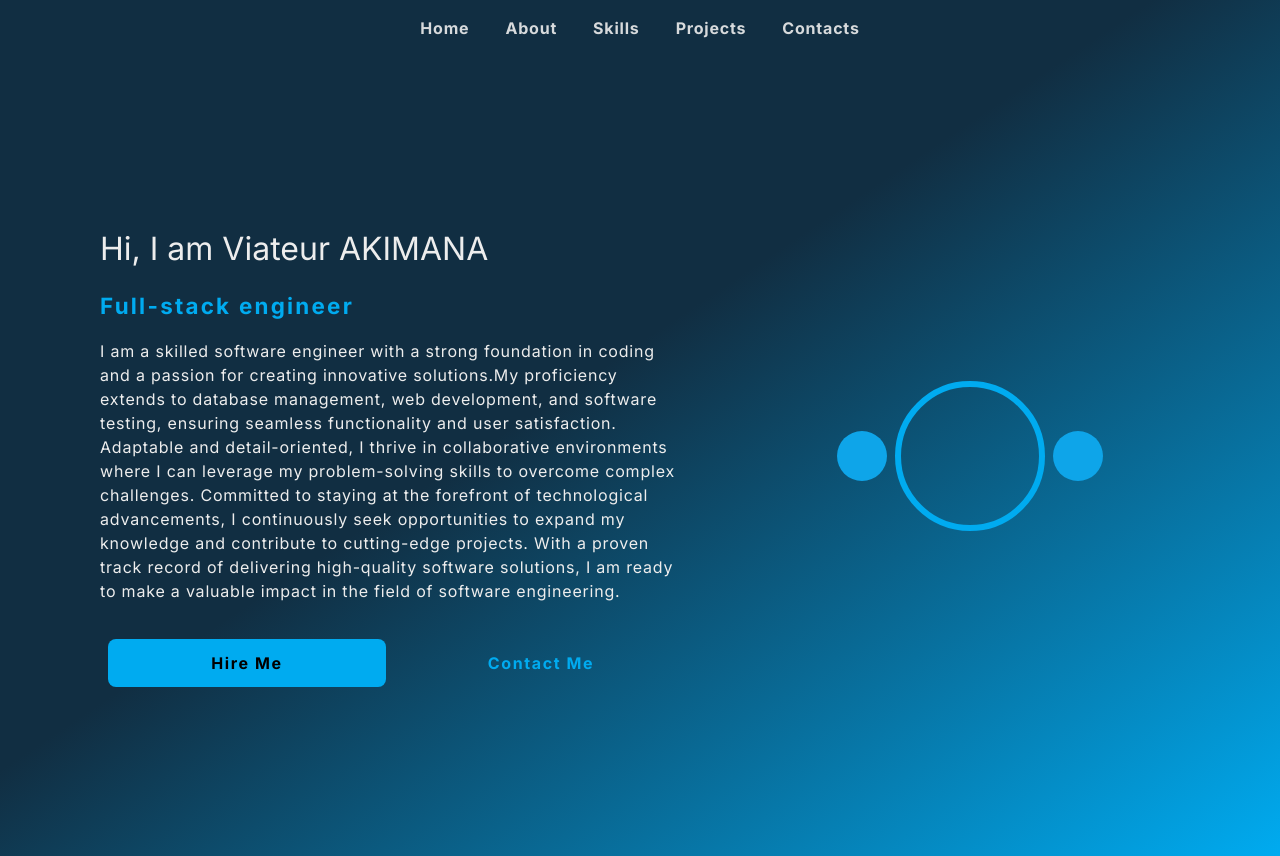
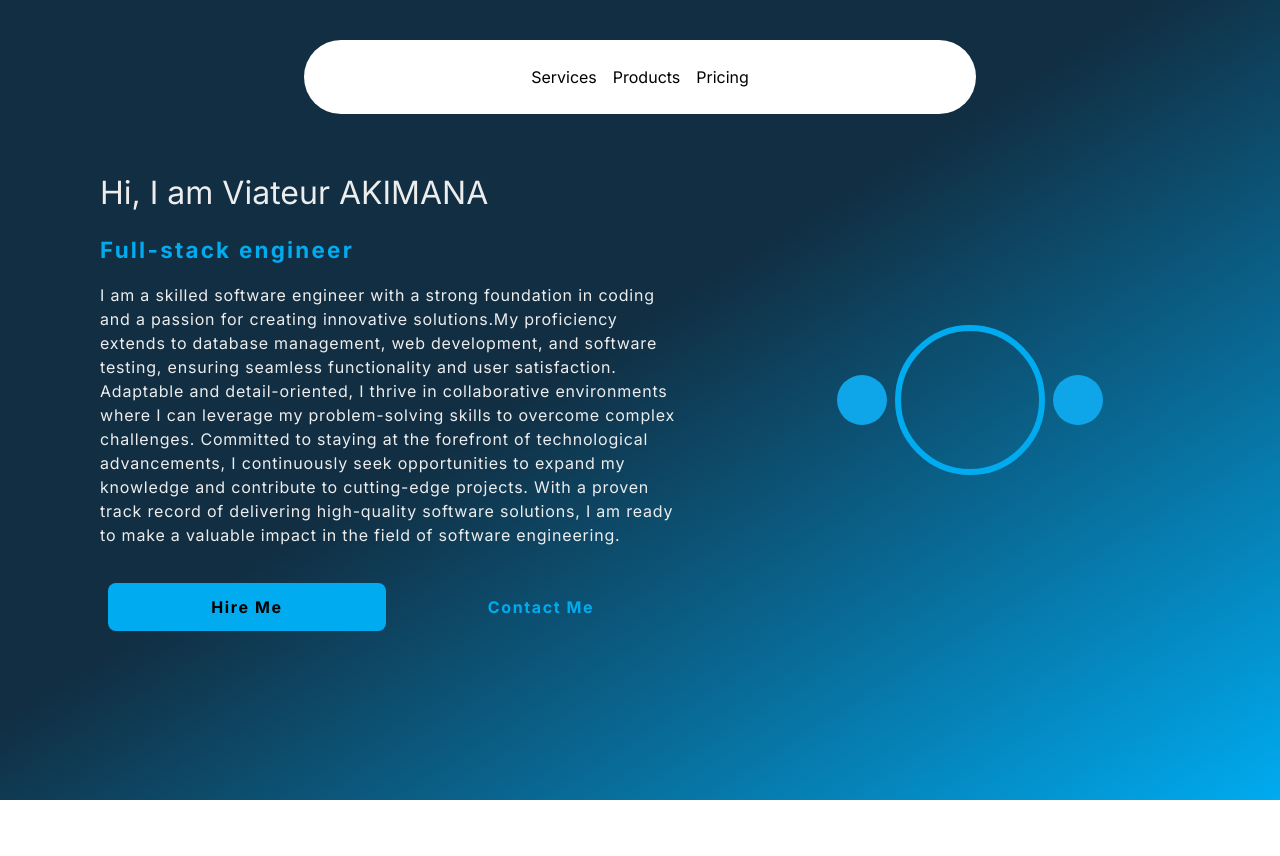
Before and after one commit to Viateur-akimana/portfolio-main, a Next.js app: page / in a window 1280 px wide. After the commit the page ends 800 px from the top, so only its background shows below. Built offline with nearby package versions, Linux system fonts and the light colour scheme.

Commit message:
Done with navbar implementation

```diff
--- a/app/layout.tsx
+++ b/app/layout.tsx
@@ -1,4 +1,3 @@
-import Header from '@/components/Header'
 import './globals.css'
 import { Inter } from 'next/font/google'
 
--- a/app/page.tsx
+++ b/app/page.tsx
@@ -1,10 +1,10 @@
-import Header from '@/components/Header'
+import  Navbar  from '../components/Navbar'
 import Image from 'next/image'
 
 export default function Home() {
   return (
     <div className=' bg-gradient-to-br from-[#112e42] from-45%  to-[#00abf0]  h-max-screen'>
-      <Header />
+      <Navbar />
       <div className='w-full flex h-screen justify-around p-5 items-center'>
         <div className='flex flex-col gap-4 ml-0 md:ml-20 w-full text-center md:text-left md:p-0'>
           <h1 className='text-[#ededed] text-[2em]'>Hi, I am Viateur AKIMANA</h1>
--- /dev/null
+++ b/app/utils/cn.ts
@@ -0,0 +1,5 @@
+import { ClassValue, clsx } from "clsx";
+import { twMerge } from "tailwind-merge";
+export function cn(...inputs: ClassValue[]) {
+  return twMerge(clsx(inputs));
+}
--- a/components/Header/index.tsx
+++ /dev/null
@@ -1,56 +0,0 @@
-'use client'
-
-import React, { useEffect, useRef } from 'react'
-import Link from 'next/link'
-
-type Props = {}
-
-const Header = (props: Props) => {
-    const headerRef = useRef<any>(null)
-    const hambRef = useRef<any>(null)
-    const navRef = useRef<any>(null)
-    const scroll = () => {
-        const sticky = headerRef.current?.offsetTop
-        if (window.scrollY >= sticky) {
-            headerRef.current.classList.add('bg-blue')
-        }
-    }
-    useEffect(() => {
-
-        window.addEventListener('scroll', scroll)
-        return () => window.removeEventListener('scroll', scroll)
-    }, [])
-    return (
-        <div
-            ref={headerRef}
-            className='text-[#ededed] flex  justify-around p-4 items-center w-full  top-0'
-        >
-            <ul className='gap-9 lg:flex hidden' ref={navRef}>
-                <Link href={'/'}><li className='nav-list-item'>Home</li></Link>
-                <Link href={'/about'}>
-                    <li className='nav-list-item'>About</li>
-                </Link>
-                <Link href={'/skills'}>
-                    <li className='nav-list-item'>Skills</li>
-                </Link>
-                <Link href={'/projects'}>
-                    <li className='nav-list-item'>Projects</li>
-                </Link>
-                <Link href={'/contacts'}>
-                    <li className='nav-list-item'>Contacts</li>
-                </Link>
-            </ul>
-
-            <div className=' flex-col gap-1 lg:hidden flex' onClick={() => {
-                navRef.current?.classList.toggle('hamburger')
-                hambRef.current.classList.toggle('active')
-            }} ref={hambRef}>
-                <span className="bar"></span>
-                <span className="bar"></span>
-                <span className="bar"></span>
-            </div>
-        </div>
-    )
-}
-
-export default Header
--- /dev/null
+++ b/components/Navbar.tsx
@@ -0,0 +1,60 @@
+"use client";
+import React, { useState } from "react";
+import { HoveredLink, Menu, MenuItem, ProductItem } from "./ui/navbar-menu";
+import { cn } from "../app/utils/cn";
+
+export default function Navbar({ className }: { className?: string }) {
+  const [active, setActive] = useState<string | null>(null);
+  return (
+    <div
+      className={cn("fixed top-10 inset-x-0 max-w-2xl mx-auto z-50", className)}
+    >
+      <Menu setActive={setActive}>
+        <MenuItem setActive={setActive} active={active} item="Services">
+          <div className="flex flex-col space-y-4 text-sm">
+            <HoveredLink href="/web-dev">Web Development</HoveredLink>
+            <HoveredLink href="/interface-design">Interface Design</HoveredLink>
+            <HoveredLink href="/seo">Search Engine Optimization</HoveredLink>
+            <HoveredLink href="/branding">Branding</HoveredLink>
+          </div>
+        </MenuItem>
+        <MenuItem setActive={setActive} active={active} item="Products">
+          <div className="  text-sm grid grid-cols-2 gap-10 p-4">
+            <ProductItem
+              title="Algochurn"
+              href="https://algochurn.com"
+              src="https://assets.aceternity.com/demos/algochurn.webp"
+              description="Prepare for tech interviews like never before."
+            />
+            <ProductItem
+              title="Tailwind Master Kit"
+              href="https://tailwindmasterkit.com"
+              src="https://assets.aceternity.com/demos/tailwindmasterkit.webp"
+              description="Production ready Tailwind css components for your next project"
+            />
+            <ProductItem
+              title="Moonbeam"
+              href="https://gomoonbeam.com"
+              src="https://assets.aceternity.com/demos/Screenshot+2024-02-21+at+11.51.31%E2%80%AFPM.png"
+              description="Never write from scratch again. Go from idea to blog in minutes."
+            />
+            <ProductItem
+              title="Rogue"
+              href="https://userogue.com"
+              src="https://assets.aceternity.com/demos/Screenshot+2024-02-21+at+11.47.07%E2%80%AFPM.png"
+              description="Respond to government RFPs, RFIs and RFQs 10x faster using AI"
+            />
+          </div>
+        </MenuItem>
+        <MenuItem setActive={setActive} active={active} item="Pricing">
+          <div className="flex flex-col space-y-4 text-sm">
+            <HoveredLink href="/hobby">Hobby</HoveredLink>
+            <HoveredLink href="/individual">Individual</HoveredLink>
+            <HoveredLink href="/team">Team</HoveredLink>
+            <HoveredLink href="/enterprise">Enterprise</HoveredLink>
+          </div>
+        </MenuItem>
+      </Menu>
+    </div>
+  );
+}
--- /dev/null
+++ b/components/ui/navbar-menu.tsx
@@ -0,0 +1,121 @@
+"use client";
+import React from "react";
+import { motion } from "framer-motion";
+import Link from "next/link";
+import Image from "next/image";
+
+const transition = {
+  type: "spring",
+  mass: 0.5,
+  damping: 11.5,
+  stiffness: 100,
+  restDelta: 0.001,
+  restSpeed: 0.001,
+};
+
+export const MenuItem = ({
+  setActive,
+  active,
+  item,
+  children,
+}: {
+  setActive: (item: string) => void;
+  active: string | null;
+  item: string;
+  children?: React.ReactNode;
+}) => {
+  return (
+    <div onMouseEnter={() => setActive(item)} className="relative ">
+      <motion.p
+        transition={{ duration: 0.3 }}
+        className="cursor-pointer text-black hover:opacity-[0.9] dark:text-white"
+      >
+        {item}
+      </motion.p>
+      {active !== null && (
+        <motion.div
+          initial={{ opacity: 0, scale: 0.85, y: 10 }}
+          animate={{ opacity: 1, scale: 1, y: 0 }}
+          transition={transition}
+        >
+          {active === item && (
+            <div className="absolute top-[calc(100%_+_1.2rem)] left-1/2 transform -translate-x-1/2 pt-4">
+              <motion.div
+                transition={transition}
+                layoutId="active" // layoutId ensures smooth animation
+                className="bg-white dark:bg-black backdrop-blur-sm rounded-2xl overflow-hidden border border-black/[0.2] dark:border-white/[0.2] shadow-xl"
+              >
+                <motion.div
+                  layout // layout ensures smooth animation
+                  className="w-max h-full p-4"
+                >
+                  {children}
+                </motion.div>
+              </motion.div>
+            </div>
+          )}
+        </motion.div>
+      )}
+    </div>
+  );
+};
+
+export const Menu = ({
+  setActive,
+  children,
+}: {
+  setActive: (item: string | null) => void;
+  children: React.ReactNode;
+}) => {
+  return (
+    <nav
+      onMouseLeave={() => setActive(null)} // resets the state
+      className="relative rounded-full border border-transparent dark:bg-black dark:border-white/[0.2] bg-white shadow-input flex justify-center space-x-4 px-8 py-6 "
+    >
+      {children}
+    </nav>
+  );
+};
+
+export const ProductItem = ({
+  title,
+  description,
+  href,
+  src,
+}: {
+  title: string;
+  description: string;
+  href: string;
+  src: string;
+}) => {
+  return (
+    <Link href={href} className="flex space-x-2">
+      <Image
+        src={src}
+        width={140}
+        height={70}
+        alt={title}
+        className="flex-shrink-0 rounded-md shadow-2xl"
+      />
+      <div>
+        <h4 className="text-xl font-bold mb-1 text-black dark:text-white">
+          {title}
+        </h4>
+        <p className="text-neutral-700 text-sm max-w-[10rem] dark:text-neutral-300">
+          {description}
+        </p>
+      </div>
+    </Link>
+  );
+};
+
+export const HoveredLink = ({ children, ...rest }: any) => {
+  return (
+    <Link
+      {...rest}
+      className="text-neutral-700 dark:text-neutral-200 hover:text-black "
+    >
+      {children}
+    </Link>
+  );
+};
--- a/next.config.js
+++ b/next.config.js
@@ -1,4 +1,10 @@
 /** @type {import('next').NextConfig} */
-const nextConfig = {}
+const nextConfig = {
+    images:{
+        remotePatterns:[
+            {protocol: "https", hostname:"assets.aceternity.com"}
+        ]
+    }
+}
 
 module.exports = nextConfig
--- a/package.json
+++ b/package.json
@@ -13,10 +13,11 @@
     "@types/react": "^18.2.14",
     "@types/react-dom": "^18.2.6",
     "autoprefixer": "^10.4.14",
+    "clsx": "^2.1.1",
     "eslint": "^8.44.0",
     "eslint-config-next": "^13.4.8",
     "fast-average-color": "^9.4.0",
-    "framer-motion": "^11.2.4",
+    "framer-motion": "^11.2.12",
     "next": "^13.4.8",
     "next-themes": "^0.3.0",
     "postcss": "^8.4.25",
@@ -24,6 +25,7 @@
     "react-dom": "^18.2.0",
     "react-icons": "^4.10.1",
     "react-intersection-observer": "^9.10.2",
+    "tailwind-merge": "^2.3.0",
     "tailwindcss": "^3.3.2",
     "typescript": "^5.1.6"
   }
```
Also changed, not shown: 2 other files (tests, documents, lock files or other folders).
